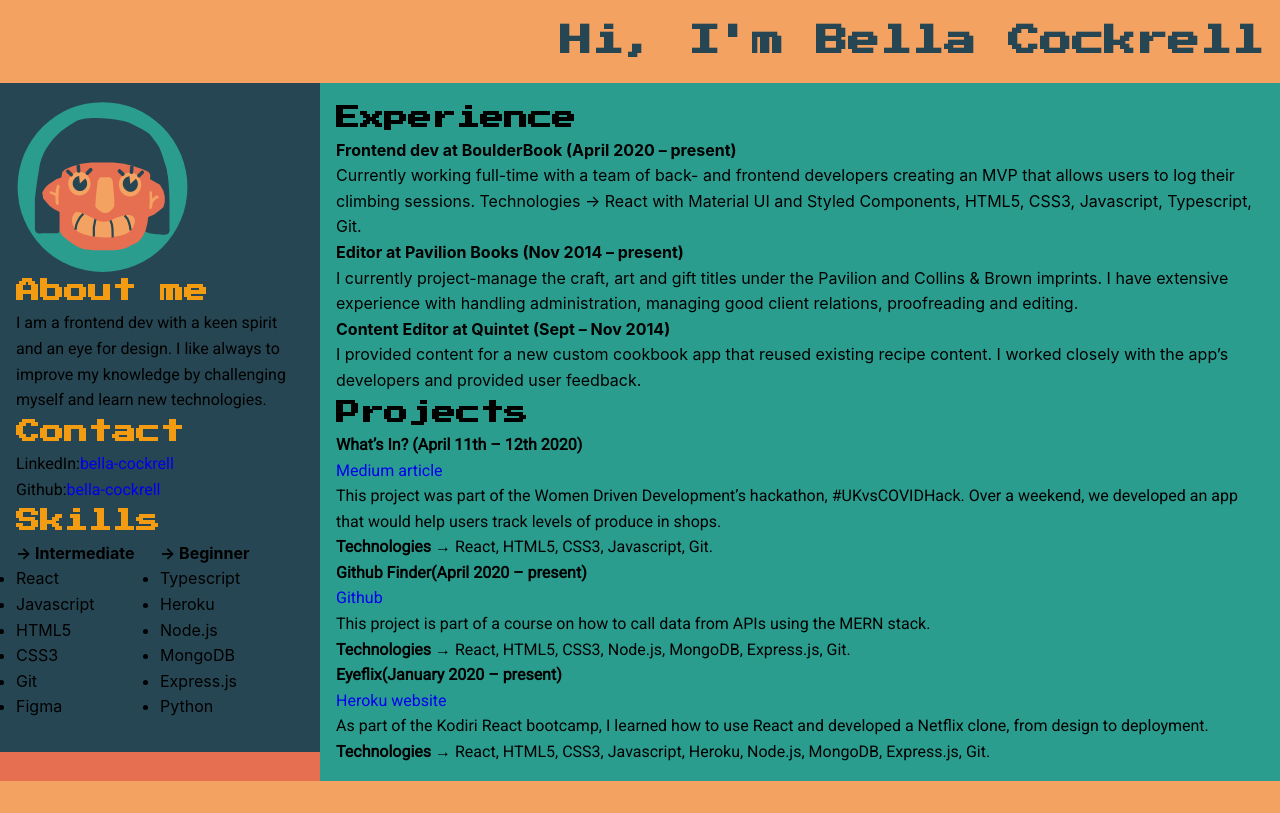
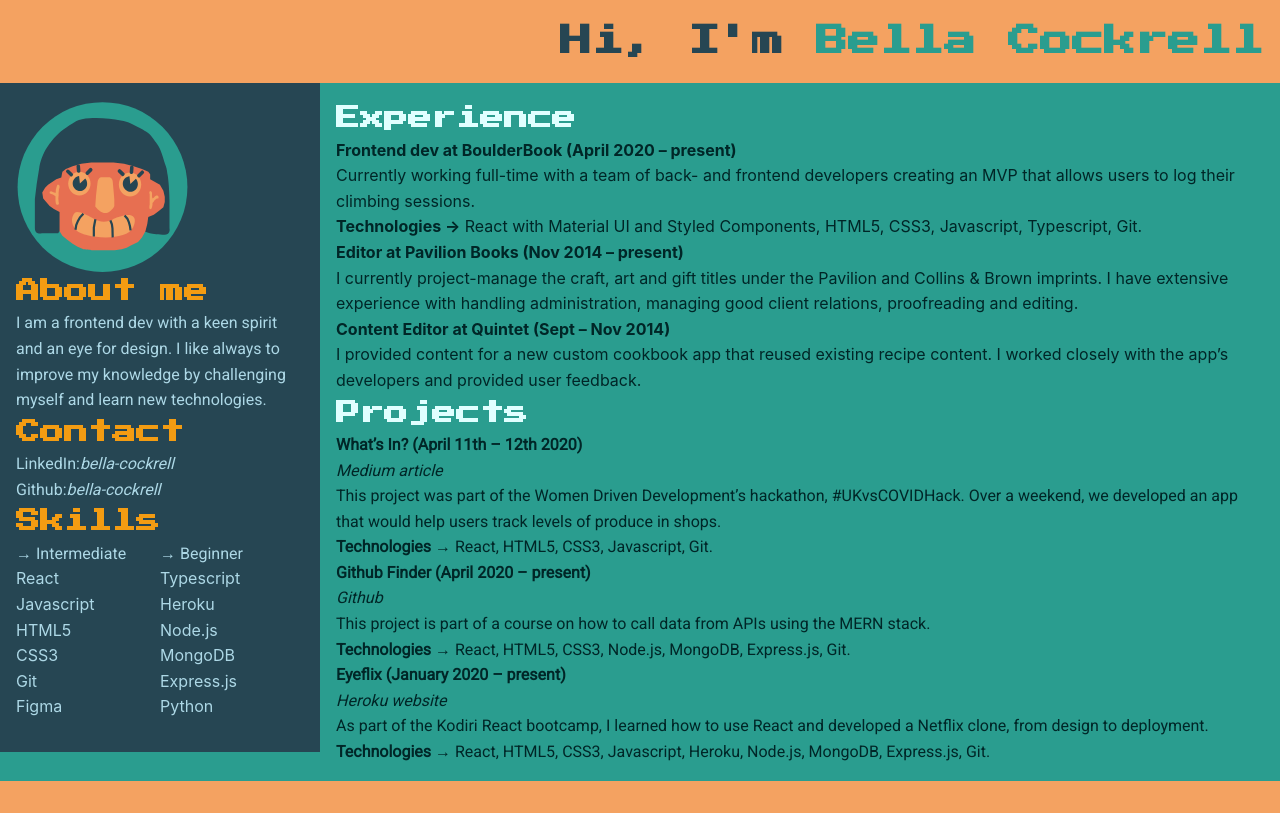
Before and after one commit to bella-cockrell/portfolio, a React (Create React App) app: page / in a window 1280 px wide. Built offline with nearby package versions, Linux system fonts and the light colour scheme.

Commit message:
Amending css and html of pages

```diff
--- a/src/App.css
+++ b/src/App.css
@@ -14,7 +14,7 @@
 
 .App{
   height: 100%;
-  background-color: var(--warm-dark);
+  background-color: var(--cool-light);
 }
 
 * {
@@ -32,9 +32,10 @@ h1, h2 {
   font-family: 'Press Start 2P', cursive;
 }
 
-a {
+a, a:visited {
   text-decoration: none;
-  text-decoration-color: none;
+  font-style: oblique;
+  color: inherit;
 }
 
 a:hover {
@@ -81,6 +82,11 @@ footer {
   padding-bottom: 2em;
 }
 
+.card p, ul {
+  color: var(--cool-dark-text);
+  list-style: none;
+}
+
 .skills {
   display: grid;
   grid-template-columns: 1fr 1fr;
@@ -92,3 +98,11 @@ footer {
   flex-direction: column;
   padding: 1em;
 }
+
+.container h1 {
+ color: var(--cool-light-header);
+}
+
+.container div {
+  color: var(--cool-light-text);
+}
--- a/src/App.js
+++ b/src/App.js
@@ -1,4 +1,5 @@
 import React from 'react';
+// import Alert from './Components/Alert';
 import Experience from './Pages/Experience';
 import SVGLogo from './Components/SVGLogo';
 import Skills from './Components/Skills';
@@ -11,9 +12,10 @@ import './App.css';
 function App() {
   return (
     <div className='App'>
+      {/* <Alert /> */}
       <body>
         <header>
-          <h1> Hi, I'm Bella Cockrell </h1>
+          <h1> Hi, I'm <span style={{ color: '#2a9d8f' }}>Bella Cockrell</span></h1>
         </header>
         <nav>
         </nav>
--- a/src/Components/Skills.js
+++ b/src/Components/Skills.js
@@ -7,7 +7,7 @@ const Skills = () => {
       <h2>Skills</h2>
       <div className='skills'>
         <div>
-          <strong>→ Intermediate</strong><br />
+          <p>→ Intermediate</p>
           <ul>
             <li>React</li>
             <li>Javascript</li>
@@ -18,7 +18,7 @@ const Skills = () => {
           </ul>
         </div>
         <div>
-          <strong>→ Beginner</strong><br />
+          <p>→ Beginner</p>
           <ul>
             <li>Typescript</li>
             <li>Heroku</li>
--- a/src/Pages/Experience.js
+++ b/src/Pages/Experience.js
@@ -13,7 +13,8 @@ const Experience = () => {
       <div>
         Currently working full-time with a team of back- and
         frontend developers creating an MVP that allows users to log their
-        climbing sessions. Technologies → React with Material UI and Styled
+        climbing sessions. <br />
+        <strong>Technologies →</strong> React with Material UI and Styled
         Components, HTML5, CSS3, Javascript, Typescript, Git.
       </div>
       <strong>
--- a/src/Pages/Projects.js
+++ b/src/Pages/Projects.js
@@ -17,7 +17,7 @@ const Projects = () => {
         <strong>Technologies → </strong>React, HTML5, CSS3, Javascript, Git.
       </p>
       <p>
-        <strong>Github Finder(April 2020 – present)</strong><br />
+        <strong>Github Finder (April 2020 – present)</strong><br />
         <a href='https://github.com/bella-cockrell/github-finder'
           alt='link to Github' target='_blank' rel="noopener noreferrer">Github
         </a><br />
@@ -27,7 +27,7 @@ const Projects = () => {
         React, HTML5, CSS3, Node.js, MongoDB, Express.js, Git.
       </p>
       <p>
-        <strong>Eyeflix(January 2020 – present)</strong><br />
+        <strong>Eyeflix (January 2020 – present)</strong><br />
         <a href='http://kodflix-bella.herokuapp.com/'
           alt='link to Heroku page' target='_blank' rel="noopener noreferrer"> Heroku website
         </a><br />
```
